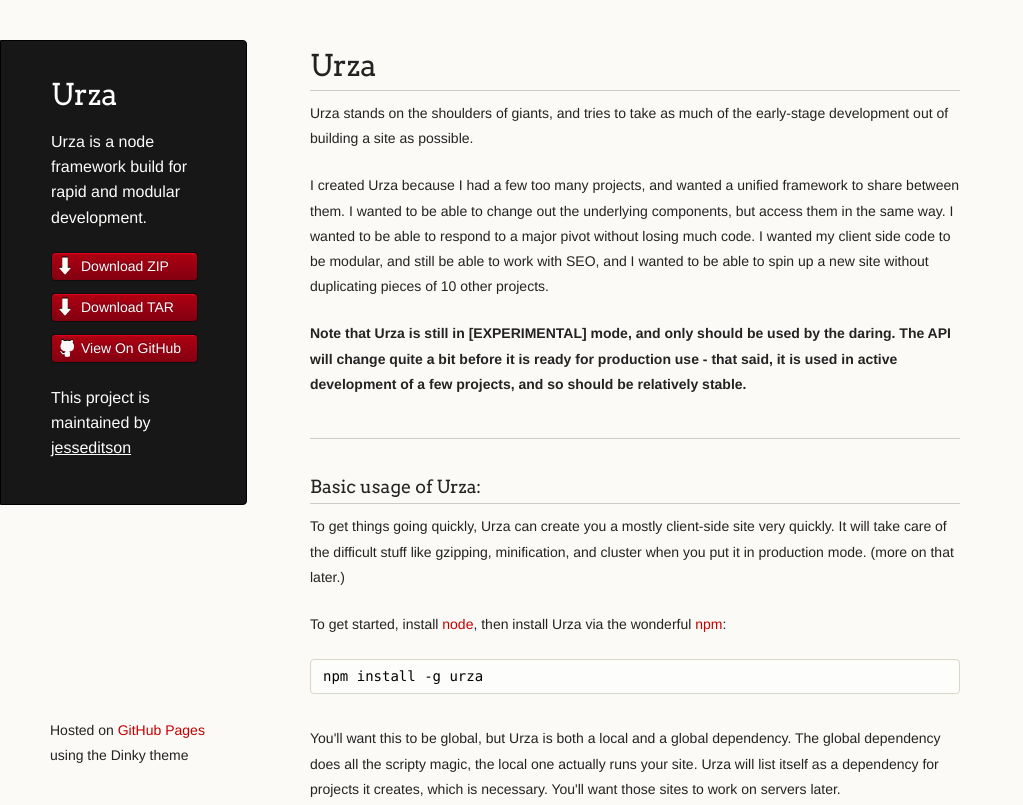
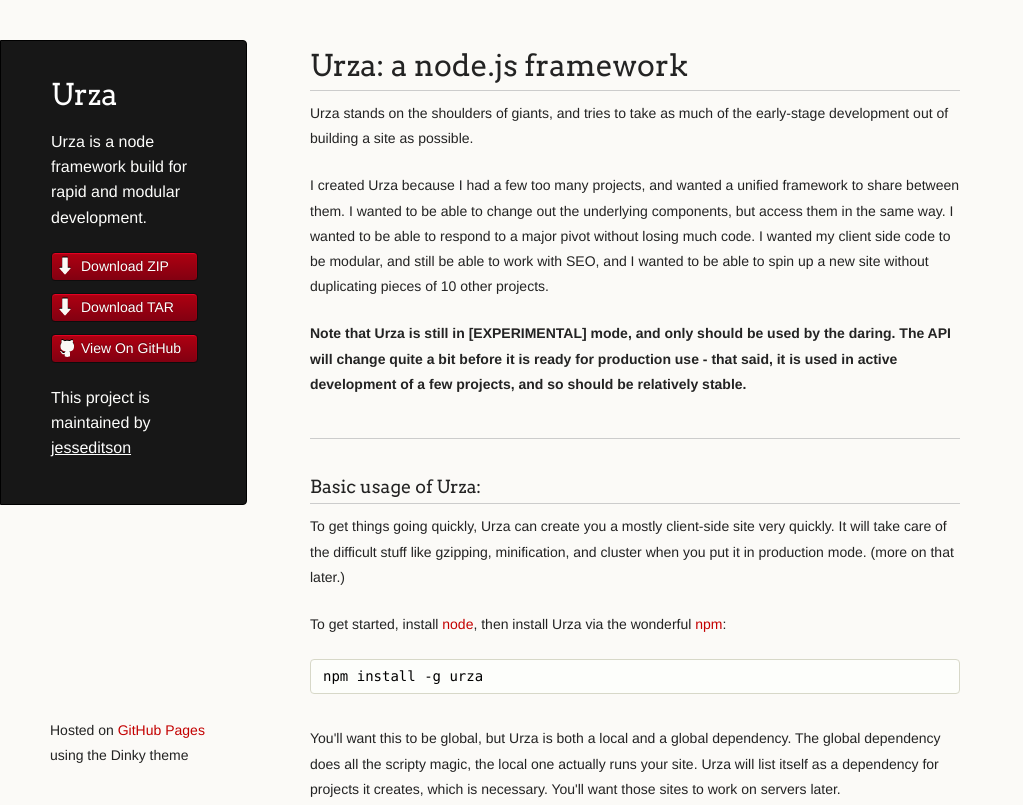
Before and after one commit to jesseditson/Urza, a plain HTML site: page index.html in a window 1280 px wide. Shown: the top 805 px of the page, without its empty margins (0-1023 px from the left). Drawn offline with Linux system fonts and the light colour scheme.

Commit message:
making header more verbose

```diff
--- a/index.html
+++ b/index.html
@@ -30,7 +30,7 @@
 
       </header>
       <section>
-        <h1>Urza</h1>
+        <h1>Urza: a node.js framework</h1>
 
 <p>Urza stands on the shoulders of giants, and tries to take as much of the early-stage development out of building a site as possible.</p>
 
```
